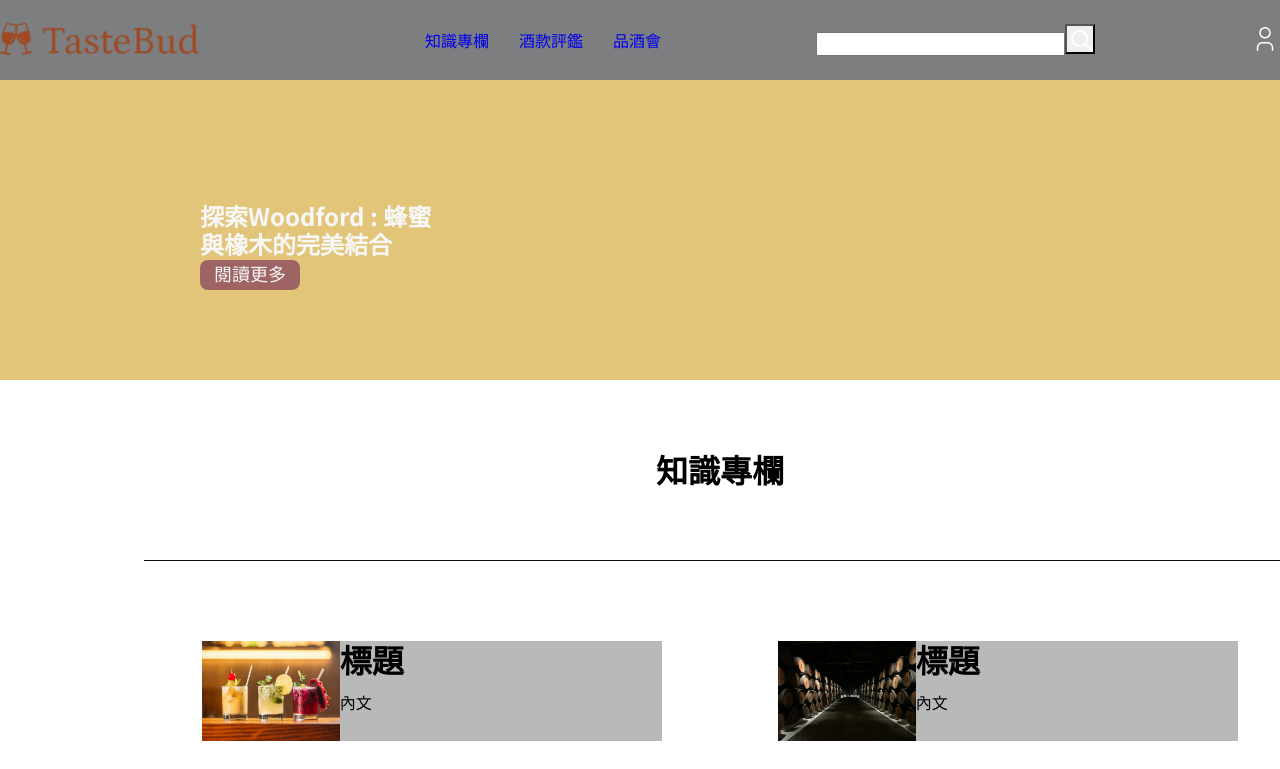
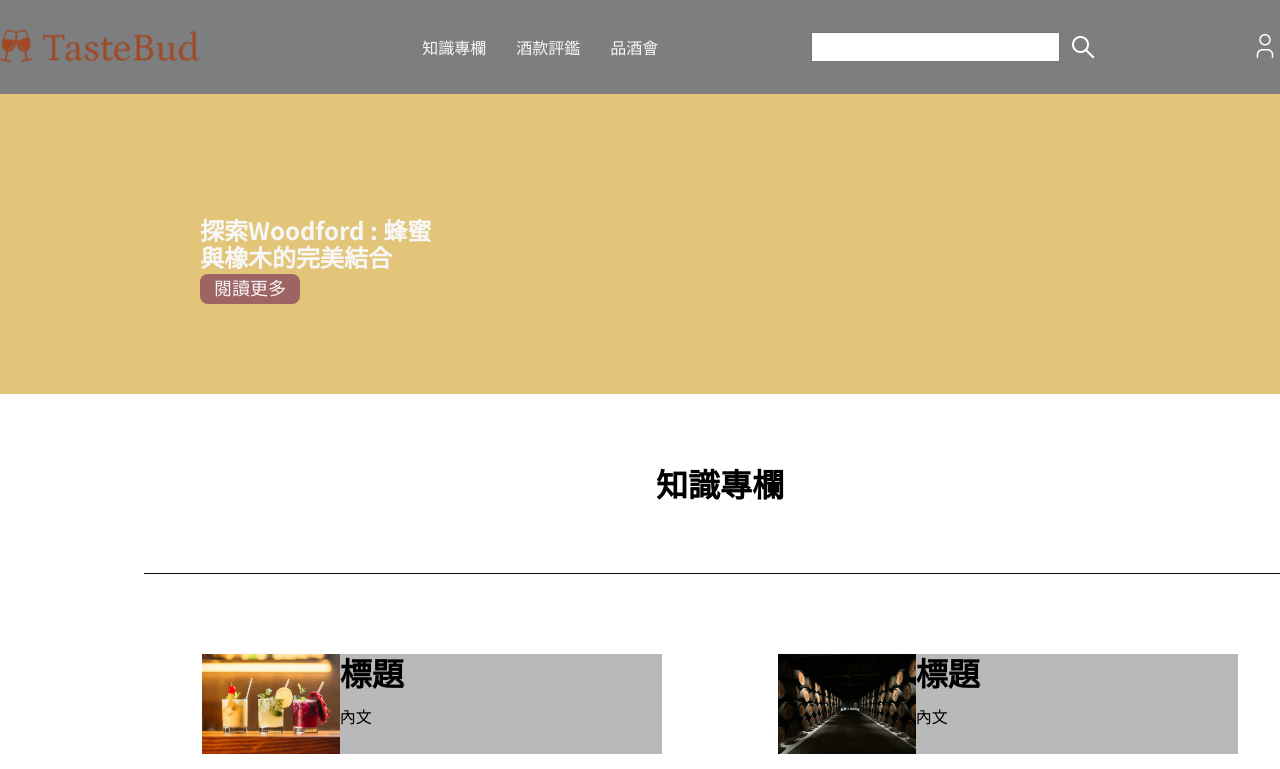
Before and after one commit to Tesiadyn/TasteBud, a React (Vite) app: page / in a window 1280 px wide. Shown: the top 769 px of the page. Built offline with nearby package versions, Linux system fonts and the light colour scheme; grey boxes are pictures that could not be loaded.

Commit message:
style(header): modified header layout style

```diff
--- a/src/pages/Header/Header.tsx
+++ b/src/pages/Header/Header.tsx
@@ -10,6 +10,7 @@ import {
   SearchBar,
   SearchButton,
   SearchInput,
+  Wrapper,
 } from "./HeaderStyle";
 import LogoImage from "../../assets/Logo.png";
 import ProfileIcon from "../../assets/Profile.png";
@@ -17,6 +18,7 @@ import ProfileIcon from "../../assets/Profile.png";
 const Header = () => {
   return (
     <Container>
+      <Wrapper>
         <PageLink to="/">
           <LogoDiv>
             <LogoImg src={LogoImage} />
@@ -42,6 +44,7 @@ const Header = () => {
             <ProfileImg src={ProfileIcon} />
           </ProfileDiv>
         </PageLink>
+      </Wrapper>
     </Container>
   );
 };
--- a/src/pages/Header/HeaderStyle.tsx
+++ b/src/pages/Header/HeaderStyle.tsx
@@ -4,8 +4,12 @@ import { Link } from "react-router-dom";
 
 export const Container = styled.div`
   width: 100%;
-  height: 80px;
   background-color: #7c7e80;
+`;
+export const Wrapper = styled.div`
+  width: 1280px;
+  margin: 0 auto;
+  padding: 20px 0;
   display: flex;
   align-items: center;
   justify-content: space-between;
@@ -25,14 +29,20 @@ export const PageLink = styled(Link)`
 `;
 export const LinkItem = styled.li`
   list-style: none;
+  color: #f7f7f7;
   margin-left: 30px;
 `;
-export const SearchBar = styled.div``;
+export const SearchBar = styled.div`
+  display: flex;
+`;
 export const SearchInput = styled.input``;
 export const SearchButton = styled.button`
   width: 30px;
   height: 30px;
+  margin-left: 8px;
+  border: none;
   cursor: pointer;
+  background-color: transparent;
   background-image: url(${SearchIcon});
 `;
 export const ProfileDiv = styled.div`
```
Lines whose indentation alone changed are shown as unchanged.
